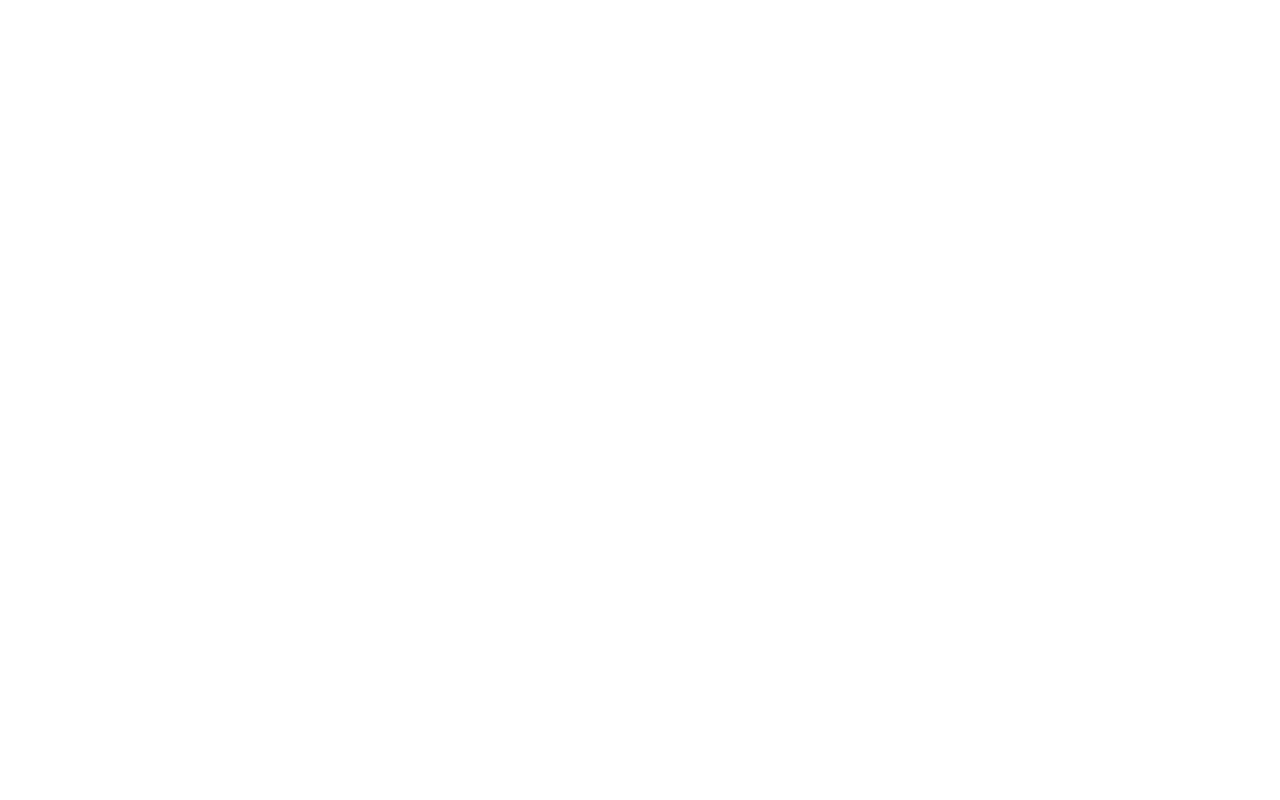
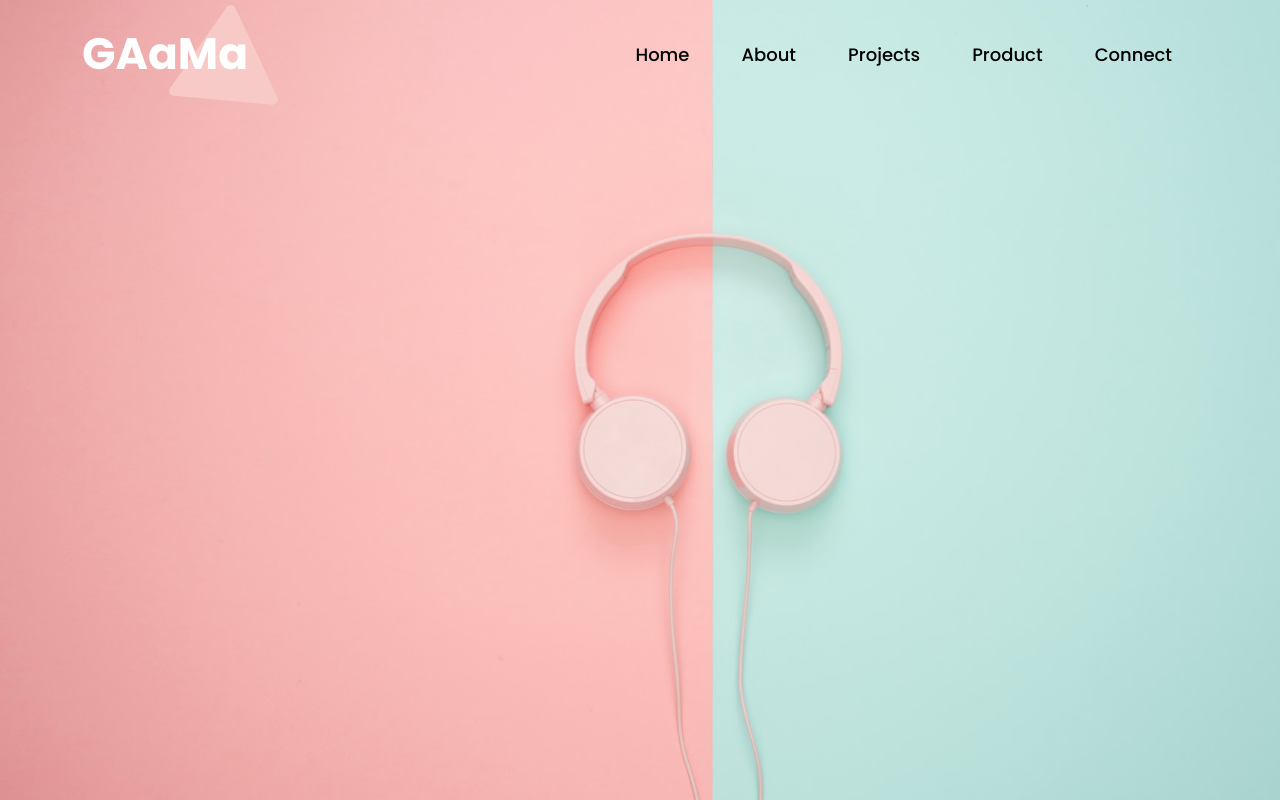
Before and after one commit to mohit838/mp3-player-website, a plain HTML site: page index.html in a window 1280 px wide. Drawn offline with nearby package versions, Linux system fonts and the light colour scheme.

Commit message:
logo, menu, bg-img add

```diff
--- a/assets/css/style.css
+++ b/assets/css/style.css
@@ -0,0 +1,53 @@
+/* Font */
+@import url("https://fonts.googleapis.com/css2?family=Poppins:wght@400;500;700&display=swap");
+
+/* Common Css */
+:root {
+  --font-family: "Poppins", sans-serif;
+}
+
+/* Background Image */
+#header {
+  background-image: url(../img/image.png);
+  background-repeat: no-repeat;
+  background-size: cover;
+  height: 100vh;
+  width: 100%;
+}
+
+.navbar {
+  display: flex;
+  flex-wrap: wrap;
+  padding-top: 0.5rem;
+  padding-bottom: 0.5rem;
+  justify-content: flex-end;
+  align-items: center;
+}
+
+.menu__items {
+  display: flex;
+  list-style: none;
+  flex-wrap: wrap;
+  margin-top: 17px;
+}
+
+.menu__list {
+  display: inline-block;
+  margin: 0 10px;
+}
+
+.menu__list a {
+  display: block;
+  font-family: var(--font-family);
+  font-size: 18px;
+  font-weight: 500;
+  padding: 9px;
+  margin: 7px;
+  text-decoration: none;
+  color: black;
+}
+
+.menu__list a:hover {
+  color: white;
+  background: black;
+}
--- a/index.html
+++ b/index.html
@@ -16,11 +16,33 @@
     <title>MP3 Player Website</title>
   </head>
   <body>
-    <header>
-      <!-- Header Area -->
+    <!-- Header Area -->
+    <header id="header">
+      <div class="container">
+        <div class="row">
+          <div class="col-md-4">
+            <div class="logo">
+              <img src="assets/img/logo.png" alt="Logo" />
+            </div>
+          </div>
+          <div class="col-md-8">
+            <div class="main__menu">
+              <nav class="navbar">
+                <!-- ShortCut -->
+                <!-- ul.menu__items>li*5.menu__item>a{$} -->
+                <ul class="menu__items">
+                  <li class="menu__list"><a href="">Home</a></li>
+                  <li class="menu__list"><a href="">About</a></li>
+                  <li class="menu__list"><a href="">Projects</a></li>
+                  <li class="menu__list"><a href="">Product</a></li>
+                  <li class="menu__list"><a href="">Connect</a></li>
+                </ul>
+              </nav>
+            </div>
+          </div>
+        </div>
+      </div>
     </header>
-    <main></main>
-    <footer></footer>
     <!-- Bootstrap Js -->
     <script src="https://cdn.jsdelivr.net/npm/bootstrap@5.1.3/dist/js/bootstrap.bundle.min.js"></script>
     <!-- Custom Js -->
```
Also changed, not shown: 1 other file.
